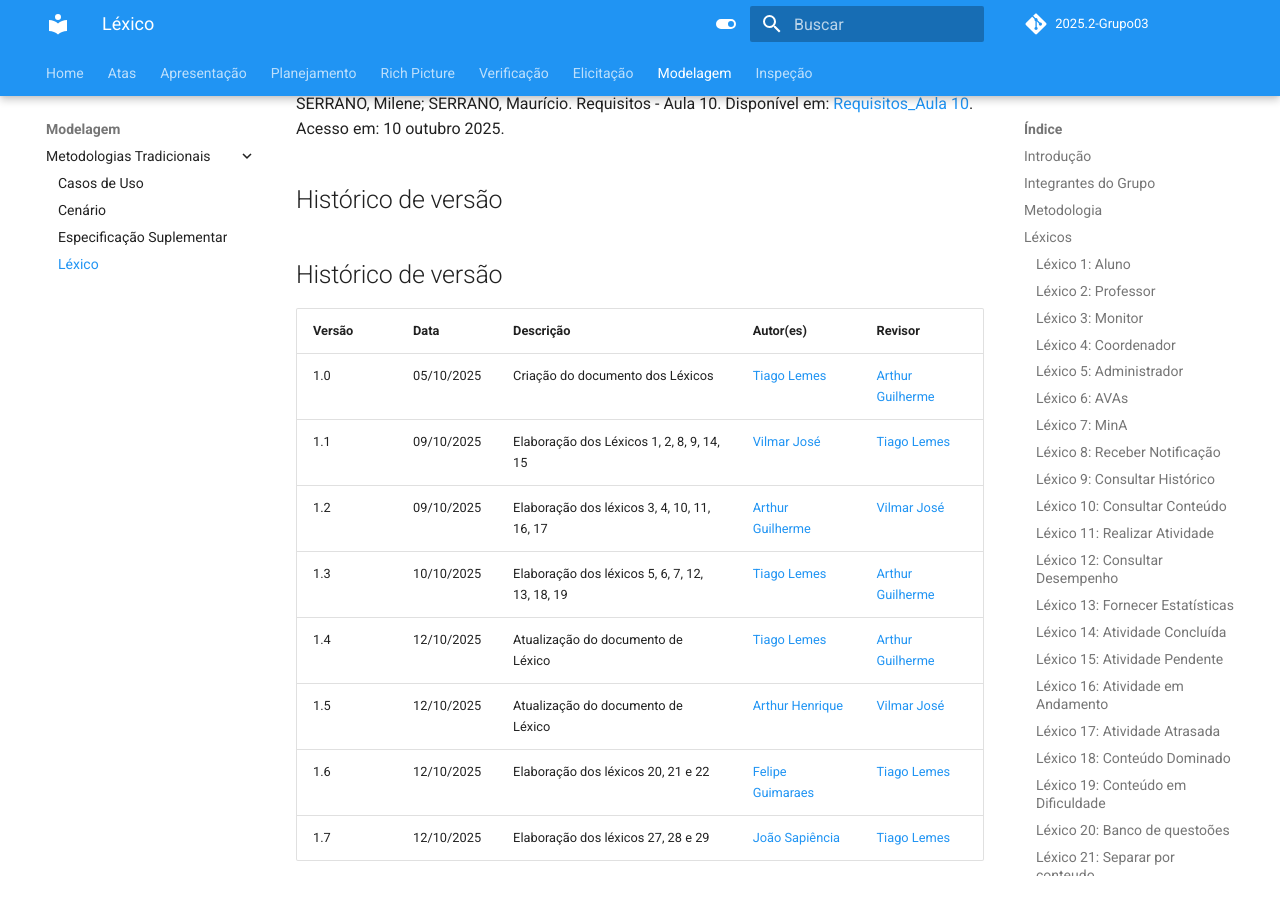
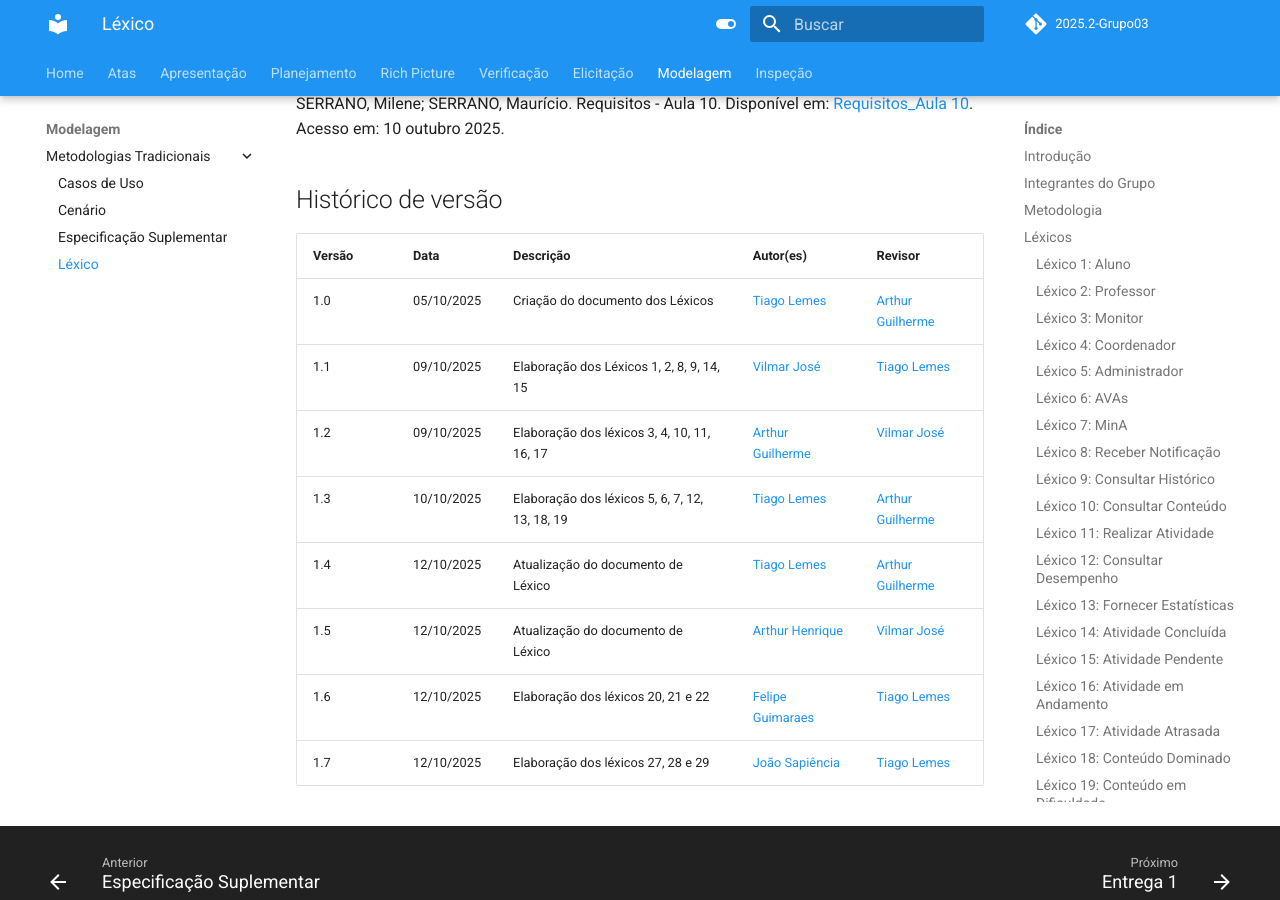
Before and after one commit to Requisitos-de-Software/2025.2-Grupo03, an MkDocs documentation site: the page built from docs/Modelagem/lexico.md, in a window 1280 px wide and 900 px high, scrolled down 17765 px. Built offline with MkDocs 1.6.1 and Material for MkDocs 9.7.7, drawn with Linux system fonts in a browser that asks for light colours; comment, search, counter and statistics services are not loaded.

Commit message:
Update lexico.md

```diff
--- a/docs/Modelagem/lexico.md
+++ b/docs/Modelagem/lexico.md
@@ -395,8 +395,6 @@ SERRANO, Milene; SERRANO, Maurício. Requisitos - Aula 10. Disponível em: [Requ
 
 ## Histórico de versão
 
-## Histórico de versão
-
 | Versão | Data | Descrição | Autor(es) | Revisor |
 |--------|------|-----------|-----------|---------|
 | 1.0    | 05/10/2025 | Criação do documento dos Léxicos | [Tiago Lemes](https://github.com/TiagoTeixeira-2005) |  [Arthur Guilherme](https://github.com/ArthurGuilher62) |
```
